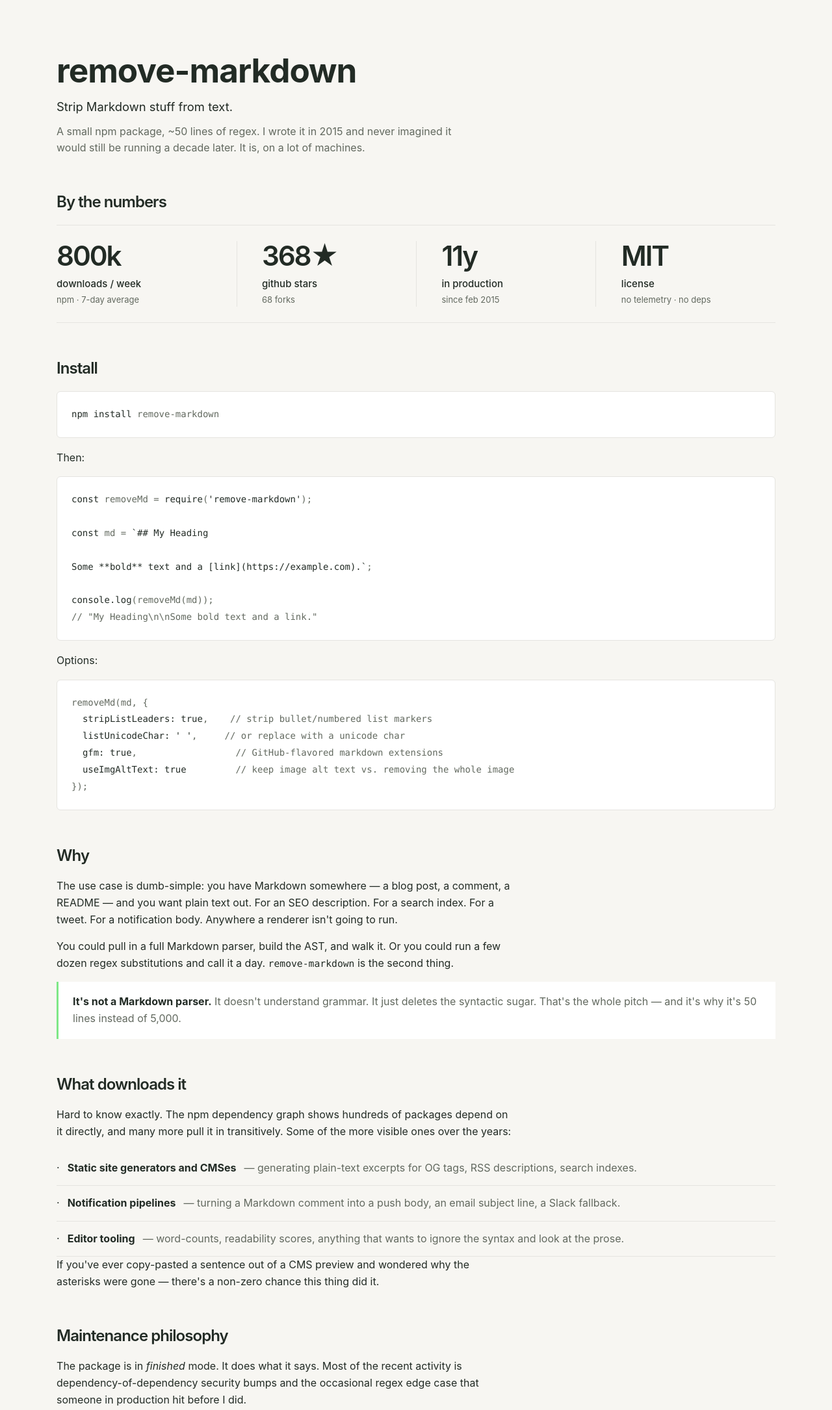
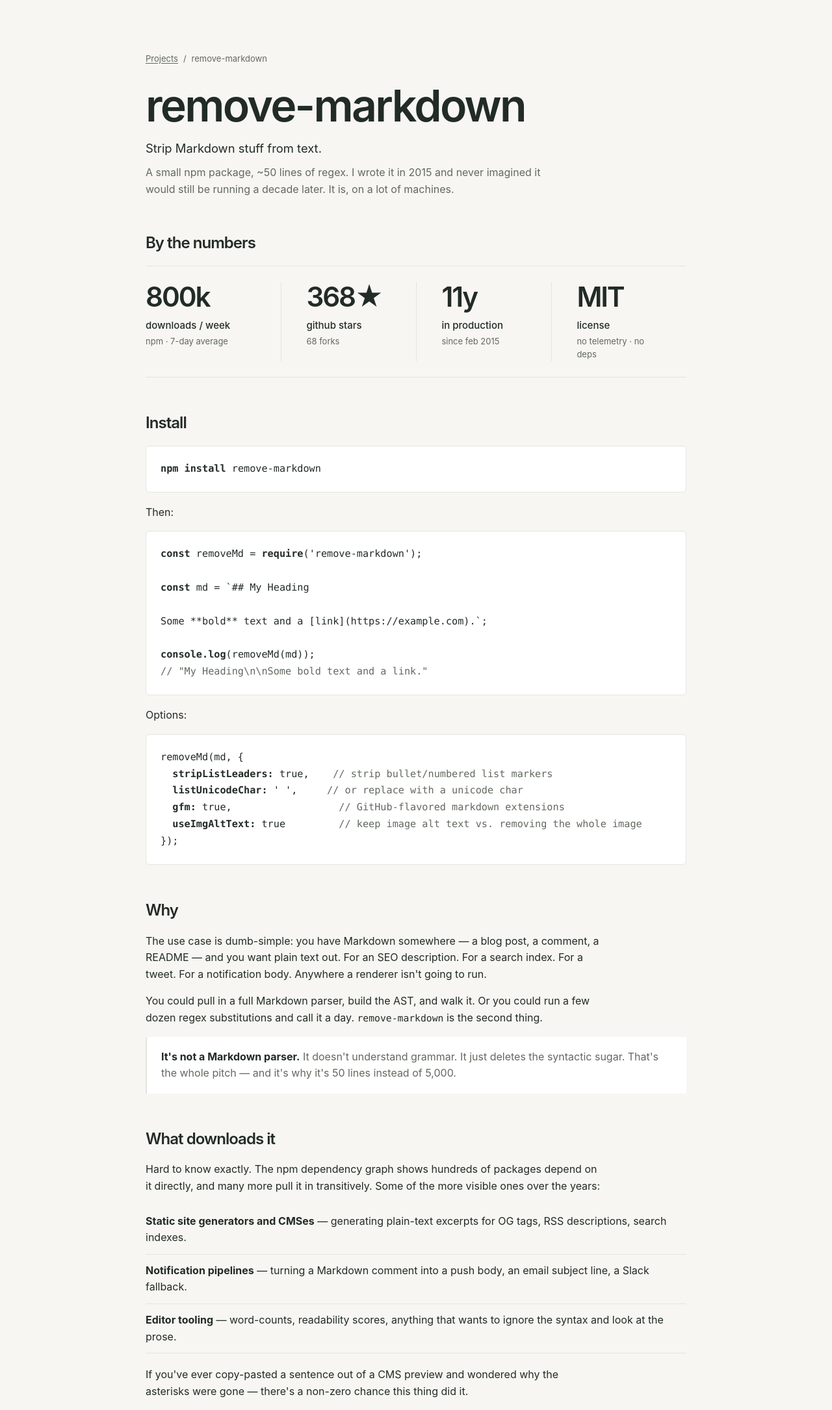
Before and after one commit to zuchka/zuchka.dev, a plain HTML site: page site/projects/remove-markdown.html in a window 1280 px wide. Shown: the part 80-2250 px from the top of the page at 65% size. Drawn offline with Linux system fonts and the light colour scheme.

Commit message:
Adapt project pages, stats and the PEGS launcher to both themes

```diff
--- a/site/projects/remove-markdown.html
+++ b/site/projects/remove-markdown.html
@@ -26,17 +26,20 @@
       </div>
     </header>
 
-    <main class="main" id="main" tabindex="-1">
+    <main class="main project" id="main" tabindex="-1">
 
+      <nav class="breadcrumb" aria-label="Breadcrumb">
+        <a href="/projects/">Projects</a> <span aria-hidden="true">/</span> <span aria-current="page">remove-markdown</span>
+      </nav>
       <section class="hero">
-        <h1>remove-<span>markdown</span></h1>
+        <h1>remove-markdown</h1>
         <p class="tagline">Strip Markdown stuff from text.</p>
         <p class="subtagline">A small npm package, ~50 lines of regex. I wrote it in 2015 and never imagined it would still be running a decade later. It is, on a lot of machines.</p>
       </section>
 
       <section>
         <h2>By the numbers</h2>
-        <div class="stats" style="grid-template-columns: repeat(4, 1fr);">
+        <div class="stats stats-four">
           <div class="stat">
             <div class="stat-num">800k</div>
             <div class="stat-label">downloads / week</div>
--- a/site/styles.css
+++ b/site/styles.css
@@ -117,19 +117,29 @@ code { font-size: 0.92em; }
   .theme-toggle { grid-column: 2; grid-row: 1; }
 }
 
-/* ── Hero (home page) ── */
+/* Interior pages */
 
 .hero { margin-bottom: 56px; }
 
 .hero h1 {
-  font-size: clamp(2.4rem, 5.5vw, 3.2rem);
+  font-size: clamp(2.5rem, 5.5vw, 4.25rem);
   color: var(--fg);
-  font-weight: bold;
-  letter-spacing: -1px;
+  font-weight: 600;
+  letter-spacing: -0.04em;
+  overflow-wrap: anywhere;
   line-height: 1.1;
   margin-bottom: 14px;
 }
-.hero h1 span { color: var(--fg); }
+.project { max-width: 52rem; }
+.breadcrumb {
+  display: flex;
+  flex-wrap: wrap;
+  gap: 8px;
+  margin-bottom: 24px;
+  color: var(--fg-muted);
+  font-size: 0.8125rem;
+  overflow-wrap: anywhere;
+}
 
 .hero .tagline {
   font-size: 1.15rem;
@@ -247,9 +257,10 @@ p { margin-bottom: 16px; max-width: 70ch; }
 /* Stats and project lists */
 .stats {
   display: grid;
-  grid-template-columns: repeat(3, minmax(0, 1fr));
+  grid-template-columns: repeat(var(--stat-count, 3), minmax(0, 1fr));
   border-block: 1px solid var(--border);
 }
+.stats-four { --stat-count: 4; }
 .stat { margin-block: 24px; padding-inline: clamp(16px, 3vw, 40px); }
 .stat:first-child { padding-left: 0; }
 .stat + .stat { border-inline-start: 1px solid var(--border); }
@@ -329,7 +340,7 @@ p { margin-bottom: 16px; max-width: 70ch; }
 
 .callout {
   background: var(--bg-panel);
-  border-left: 3px solid var(--accent);
+  border-left: 2px solid var(--border);
   padding: 18px 22px;
   margin-bottom: 24px;
   font-size: 1rem;
@@ -350,30 +361,17 @@ pre {
   font-size: 0.95rem;
   line-height: 1.7;
 }
-pre code { color: var(--fg-muted); }
+pre code { font-size: inherit; }
 pre .comment { color: var(--fg-muted); }
-pre .key  { color: var(--fg); }
-pre .str  { color: var(--fg); }
-pre .num  { color: var(--fg); }
-pre .cmd  { color: var(--fg); }
-pre .flag { color: var(--fg-muted); }
+pre .key, pre .cmd { font-weight: 600; }
 
-/* ── Feature list (· green dot prefix) ── */
-
-.features { list-style: none; }
+/* Project and reading lists */
+.features { list-style: none; margin-bottom: 20px; }
 .features li {
-  padding: 14px 0;
+  padding-block: 12px;
   border-bottom: 1px solid var(--border);
-  color: var(--fg-muted);
-  display: flex;
-  gap: 12px;
+  overflow-wrap: anywhere;
 }
-.features li::before {
-  content: "·";
-  color: var(--fg);
-  flex-shrink: 0;
-}
-.features li strong { color: var(--fg); }
 
 /* ── Tables (about / cv) ── */
 
```
Also changed, not shown: site/_project-template.html (+9 -8 lines), site/projects/ding.html (+6 -3 lines), site/projects/free-design-md.html (+5 -2 lines), site/projects/index.html (+5 -5 lines), site/projects/obsidian-readability.html (+5 -2 lines), site/projects/pegs.html (+24 -22 lines).
